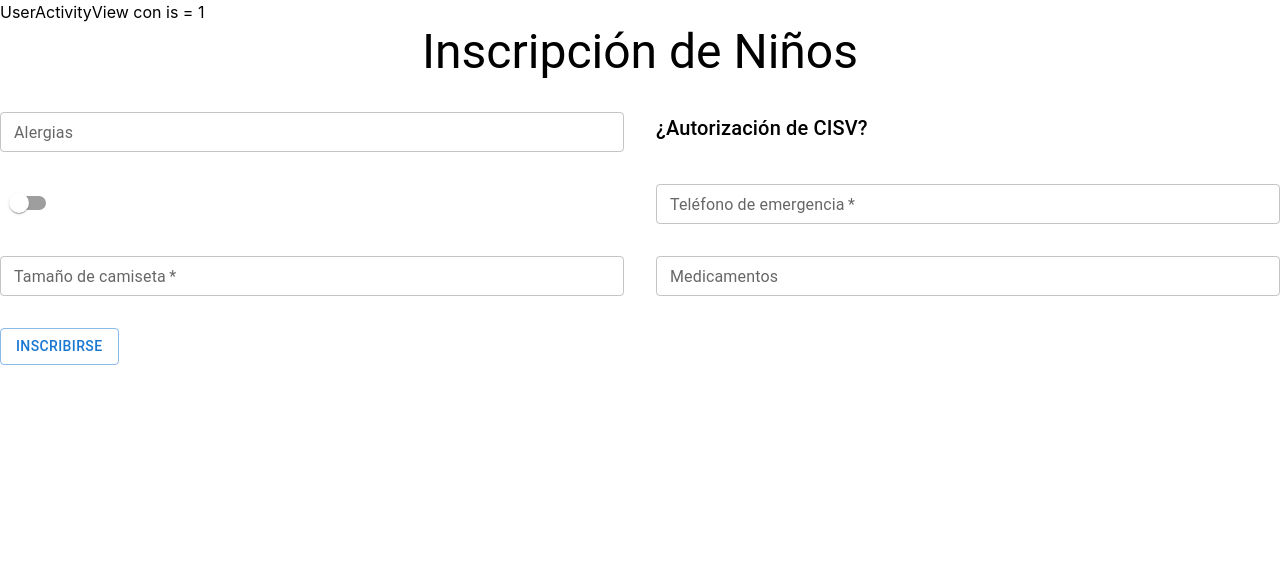
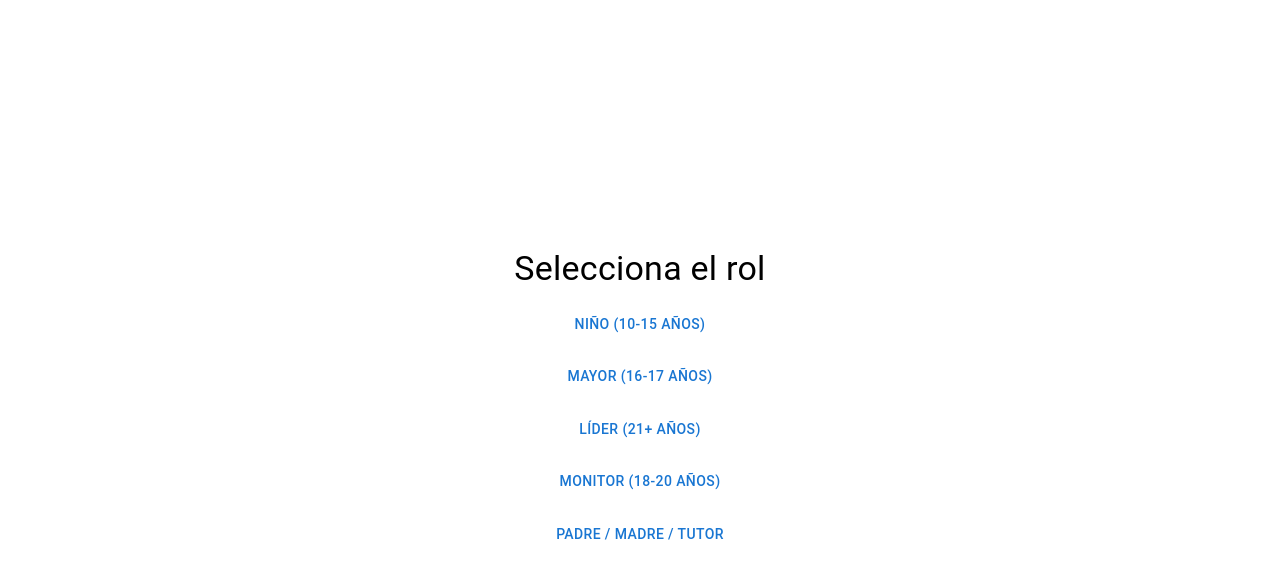
Before and after one commit to TFG-Gestion-de-actividades-de-CISV/ReactFront, a React (Vite) app: page /user/activity/1 in a window 1280 px wide. Shown: the top 578 px of the page. Built offline with nearby package versions, Linux system fonts and the light colour scheme; no server answers; sample sign-in values are in the browser's storage.

Commit message:
Inscripcion niño funciona

```diff
--- a/src/Components/CreateActividadForm.jsx
+++ b/src/Components/CreateActividadForm.jsx
@@ -28,6 +28,7 @@ const CreateActividadForm = () => {
   function onSubmit(data) {
     fetch(url, {
       method: "POST",
+      credentials: "include",
       headers: {
         "Content-Type": "application/json",
       },
@@ -38,15 +39,6 @@ const CreateActividadForm = () => {
           response.json().then((data) => {
             setSuccessMessage("Actividad creada exitosamente");
             setErrorMessage(null);
-          });
-        } else {
-          response.json().then((data) => {
-            if (data.Error.date_start) {
-              setSuccessMessage(null);
-              setErrorMessage(
-                "La fecha de inicio debe ser anterior a la fecha de fin"
-              );
-            }
           });
         }
       })
--- a/src/Components/NinosInscriptionForm.jsx
+++ b/src/Components/NinosInscriptionForm.jsx
@@ -8,30 +8,31 @@ import {
   Alert,
   AlertTitle,
 } from "@mui/material";
-import { useForm } from "react-hook-form";
+import { useForm, Controller } from "react-hook-form";
 
-const NinosInscriptionForm = () => {
+const NinosInscriptionForm = ({ activity }) => {
   const {
     register,
     handleSubmit,
     formState: { errors },
-  } = useForm();
-
-  const [errorMessage, setErrorMessage] = useState(null);
-  const [successMessage, setSuccessMessage] = useState(null);
-
-  const [formData, setFormData] = useState({
+    control,
+    reset,
+  } = useForm({
+    defaultValues: {
       allergy: "",
       cisv_authorization: false,
       emergency_phone: "",
       t_shirt_size: "",
       medicines: "",
+    },
   });
+
+  const [errorMessage, setErrorMessage] = useState(null);
+  const [successMessage, setSuccessMessage] = useState(null);
 
   const url = "http://localhost:8000/activities/ninos_inscription/";
 
   useEffect(() => {
-    // Reemplaza 'role' con el rol correspondiente y asegúrate de que la URL sea correcta
     const getOrCreateUrl =
       "http://localhost:8000/activities/get_or_create_inscription/ninos";
 
@@ -45,17 +46,19 @@ const NinosInscriptionForm = () => {
       .then((response) => response.json())
       .then((data) => {
         if (data) {
-          // Si hay datos, actualiza el estado del formulario
-          setFormData(data);
+          // Si hay datos, actualiza los valores del formulario
+          reset(data);
         }
       })
       .catch((error) => {
         console.error("Error al obtener la inscripción:", error);
       });
-  }, []);
+  }, [reset]);
 
   const onSubmit = (data) => {
-    data["activity"] = "1";
+    data["activity"] = activity;
+
+    console.log(data);
 
     fetch(url, {
       method: "POST",
@@ -73,6 +76,7 @@ const NinosInscriptionForm = () => {
           });
         } else {
           response.json().then((data) => {
+            console.log(data);
             setErrorMessage(data.error);
             setSuccessMessage(null);
           });
@@ -89,32 +93,20 @@ const NinosInscriptionForm = () => {
     <div>
       <form onSubmit={handleSubmit(onSubmit)}>
         <Grid container spacing={4}>
-          <Grid item xs={12}>
-            <Typography variant="h3" align="center">
-              Inscripción de Niños
-            </Typography>
-          </Grid>
-
           <Grid item xs={12} md={6}>
+            <Controller
+              name="allergy"
+              control={control}
+              render={({ field }) => (
                 <TextField
+                  {...field}
                   label="Alergias"
                   size="small"
                   type="text"
                   fullWidth
-              value={formData.allergy}
-              {...register("allergy")}
+                  focused
                 />
-          </Grid>
-
-          <Grid item xs={12} md={6}>
-            <Typography variant="h6">¿Autorización de CISV?</Typography>
-          </Grid>
-
-          <Grid item xs={12} md={6}>
-            <Switch
-              value={formData.cisv_authorization}
-              {...register("cisv_authorization")}
-              color="primary"
+              )}
             />
           </Grid>
 
@@ -124,8 +116,7 @@ const NinosInscriptionForm = () => {
               size="small"
               type="text"
               fullWidth
-              required
-              value={formData.emergency_phone}
+              focused
               {...register("emergency_phone")}
             />
           </Grid>
@@ -137,7 +128,7 @@ const NinosInscriptionForm = () => {
               type="text"
               fullWidth
               required
-              value={formData.t_shirt_size}
+              focused
               {...register("t_shirt_size")}
             />
           </Grid>
@@ -148,8 +139,20 @@ const NinosInscriptionForm = () => {
               size="small"
               type="text"
               fullWidth
-              value={formData.medicines}
+              focused
               {...register("medicines")}
+            />
+          </Grid>
+
+          <Grid item xs={12} md={6}>
+            <Typography variant="h6">¿Autorización de CISV?</Typography>
+
+            <Controller
+              name="cisv_authorization"
+              control={control}
+              render={({ field }) => (
+                <Switch {...field} checked={field.value} color="primary" />
+              )}
             />
           </Grid>
 
--- /dev/null
+++ b/src/Views/NinosInscriptionView.jsx
@@ -0,0 +1,26 @@
+import React from "react";
+import NinosInscriptionForm from "../Components/NinosInscriptionForm";
+import { useParams } from "react-router-dom";
+import { Button, Container, Typography, Box } from "@mui/material";
+
+const NinosInscriptionView = () => {
+  const { id } = useParams();
+  return (
+    <>
+      <Container maxWidth="md">
+        <Box
+          display="flex"
+          flexDirection="column"
+          alignItems="center"
+          justifyContent="center"
+          minHeight="100vh"
+          textAlign="center"
+        >
+          <NinosInscriptionForm activity={id} />
+        </Box>
+      </Container>
+    </>
+  );
+};
+
+export default NinosInscriptionView;
--- a/src/Views/UserActivityView.jsx
+++ b/src/Views/UserActivityView.jsx
@@ -1,15 +1,39 @@
 import React from "react";
 import { useParams } from "react-router-dom";
-import NinosInscriptionForm from "../Components/NinosInscriptionForm";
+import { Link, useNavigate } from "react-router-dom";
+import { Button, Container, Typography, Box } from "@mui/material";
 
 const UserActivityView = () => {
   const { id } = useParams();
+  const navigate = useNavigate();
+
+  const handleNinosClick = () => {
+    navigate(`/user/activity/${id}/ninos`);
+  };
 
   return (
     <>
-      <div>UserActivityView con is = {id}</div>
-
-      <NinosInscriptionForm />
+      <Container maxWidth="sm">
+        <Box
+          display="flex"
+          flexDirection="column"
+          alignItems="center"
+          justifyContent="center"
+          minHeight="100vh"
+          textAlign="center"
+        >
+          <Typography variant="h4" sx={{ m: 1 }}>
+            Selecciona el rol
+          </Typography>
+          <Button onClick={handleNinosClick} sx={{ m: 1 }}>
+            Niño (10-15 años)
+          </Button>
+          <Button sx={{ m: 1 }}> Mayor (16-17 años)</Button>
+          <Button sx={{ m: 1 }}> Líder (21+ años)</Button>
+          <Button sx={{ m: 1 }}> Monitor (18-20 años)</Button>
+          <Button sx={{ m: 1 }}> Padre / madre / tutor</Button>
+        </Box>
+      </Container>
     </>
   );
 };
--- a/src/main.jsx
+++ b/src/main.jsx
@@ -18,6 +18,7 @@ import UserActivityView from "./Views/UserActivityView";
 
 import "./index.css";
 import AdminActivityView from "./Views/AdminActivityView";
+import NinosInscriptionView from "./Views/NinosInscriptionView";
 
 const ProtectedRouteAdmin = ({ children }) => {
   const isLogged = localStorage.getItem("isLogged") === "true";
@@ -118,6 +119,15 @@ const App = () => {
             </ProtectedRouteUser>
           }
         />
+
+        <Route
+          path="/user/activity/:id/ninos"
+          element={
+            <ProtectedRouteUser>
+              <NinosInscriptionView />
+            </ProtectedRouteUser>
+          }
+        />
       </Routes>
     </Router>
   );
```
Lines whose indentation alone changed are shown as unchanged.
